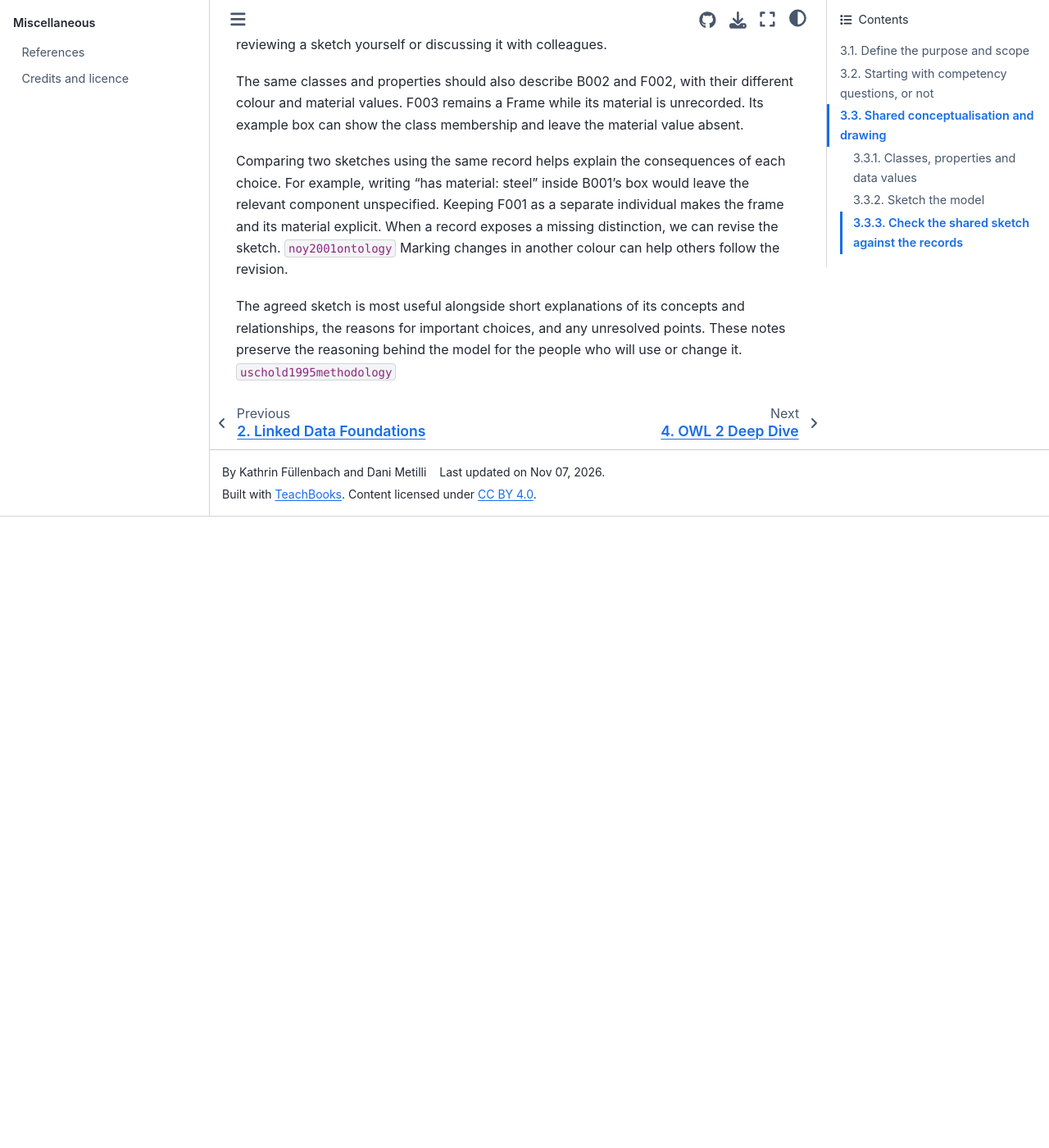
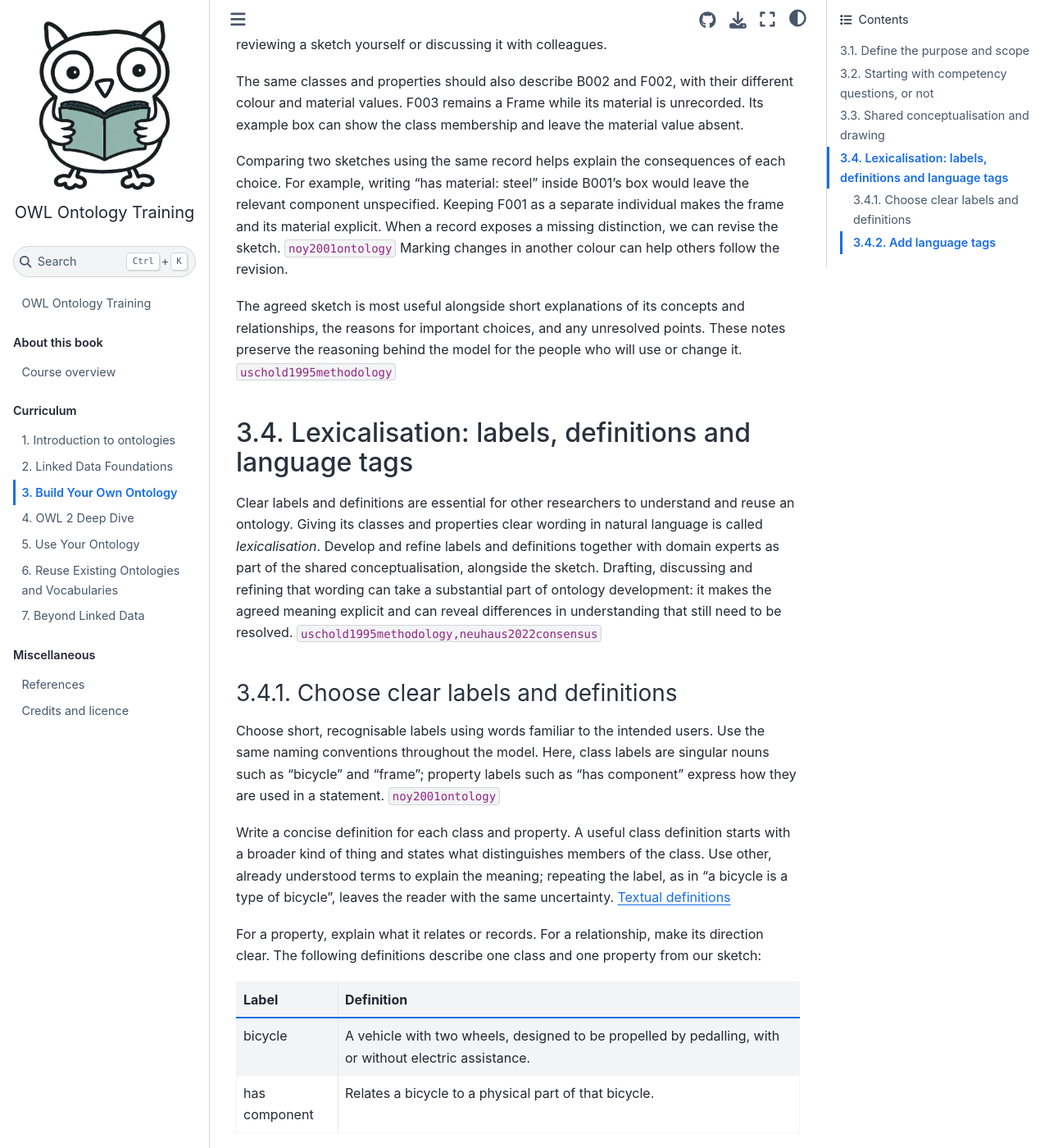
Before and after one commit to TDCC-NES/ontology-training, a Jupyter Book: the page built from book/curriculum/build-your-own-ontology.md, in a window 1280 px wide and 1400 px high, scrolled down 6162 px. Shown: the whole window at 82% size. Built offline with Jupyter Book 1.0.4 settings and Sphinx 7.4.7 and the Sphinx Book theme 1.1.4, drawn with Linux system fonts in a browser that asks for light colours; comment, search, counter and statistics services are not loaded; cross-references to code outside the pages are shown as plain code; before the commit the page ends 6792 px from its top, so only the background shows below that; some of the changed text lies outside the part shown.

Commit message:
Add subchapter on lexicalisation

```diff
--- a/book/_toc.yml
+++ b/book/_toc.yml
@@ -2,6 +2,10 @@
 
 format: jb-book
 root: intro.md
+
+defaults:
+  titlesonly: false
+  maxdepth: -1
 
 parts:
   - caption: About this book
--- a/book/curriculum/build-your-own-ontology.md
+++ b/book/curriculum/build-your-own-ontology.md
@@ -140,3 +140,28 @@ The same classes and properties should also describe B002 and F002, with their d
 Comparing two sketches using the same record helps explain the consequences of each choice. For example, writing “has material: steel” inside B001's box would leave the relevant component unspecified. Keeping F001 as a separate individual makes the frame and its material explicit. When a record exposes a missing distinction, we can revise the sketch. {cite}`noy2001ontology` Marking changes in another colour can help others follow the revision.
 
 The agreed sketch is most useful alongside short explanations of its concepts and relationships, the reasons for important choices, and any unresolved points. These notes preserve the reasoning behind the model for the people who will use or change it. {cite}`uschold1995methodology`
+
+## Lexicalisation: labels, definitions and language tags
+
+Clear labels and definitions are essential for other researchers to understand and reuse an ontology. Giving its classes and properties clear wording in natural language is called *lexicalisation*. Develop and refine labels and definitions together with domain experts as part of the shared conceptualisation, alongside the sketch. Drafting, discussing and refining that wording can take a substantial part of ontology development: it makes the agreed meaning explicit and can reveal differences in understanding that still need to be resolved. {cite}`uschold1995methodology,neuhaus2022consensus`
+
+### Choose clear labels and definitions
+
+Choose short, recognisable labels using words familiar to the intended users. Use the same naming conventions throughout the model. Here, class labels are singular nouns such as “bicycle” and “frame”; property labels such as “has component” express how they are used in a statement. {cite}`noy2001ontology`
+
+Write a concise definition for each class and property. A useful class definition starts with a broader kind of thing and states what distinguishes members of the class. Use other, already understood terms to explain the meaning; repeating the label, as in “a bicycle is a type of bicycle”, leaves the reader with the same uncertainty. [Textual definitions](https://obofoundry.org/principles/fp-006-textual-definitions.html)
+
+For a property, explain what it relates or records. For a relationship, make its direction clear. The following definitions describe one class and one property from our sketch:
+
+| Label | Definition |
+|---|---|
+| bicycle | A vehicle with two wheels, designed to be propelled by pedalling, with or without electric assistance. |
+| has component | Relates a bicycle to a physical part of that bicycle. |
+
+The Bicycle definition preserves our agreement about electric assistance. The property definition tells us how to read the link from B001 to F001. Use the sketch and representative records to discuss the wording and agree its meaning together. Where a definition is taken or adapted from an existing source, record that source alongside it.
+
+### Add language tags
+
+Add a *language tag* to each label and textual definition to identify the language of the text. In Turtle, `"bicycle"@en` is an English label and `"fiets"@nl` is a Dutch label. Both can label the same Bicycle class. Applications can use these tags to select text in a user's preferred language. [RDF labels and language tags](https://www.w3.org/TR/rdf-schema/#ch_label)
+
+Choose the languages needed by the intended users. When providing translations, keep the intended meaning consistent across languages.
```
Also changed, not shown: book/intro.md (+2 -1 lines), book/overview.md (+2 -0 lines).
